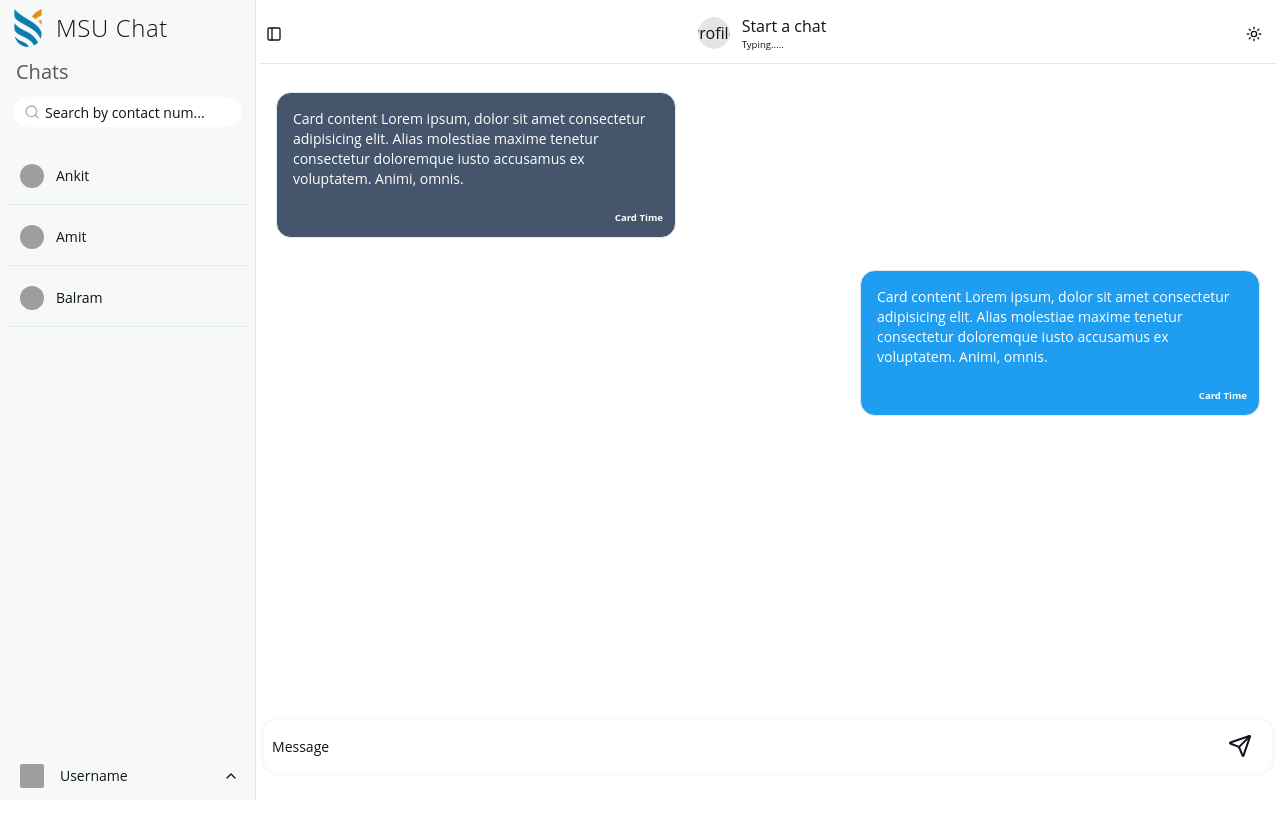
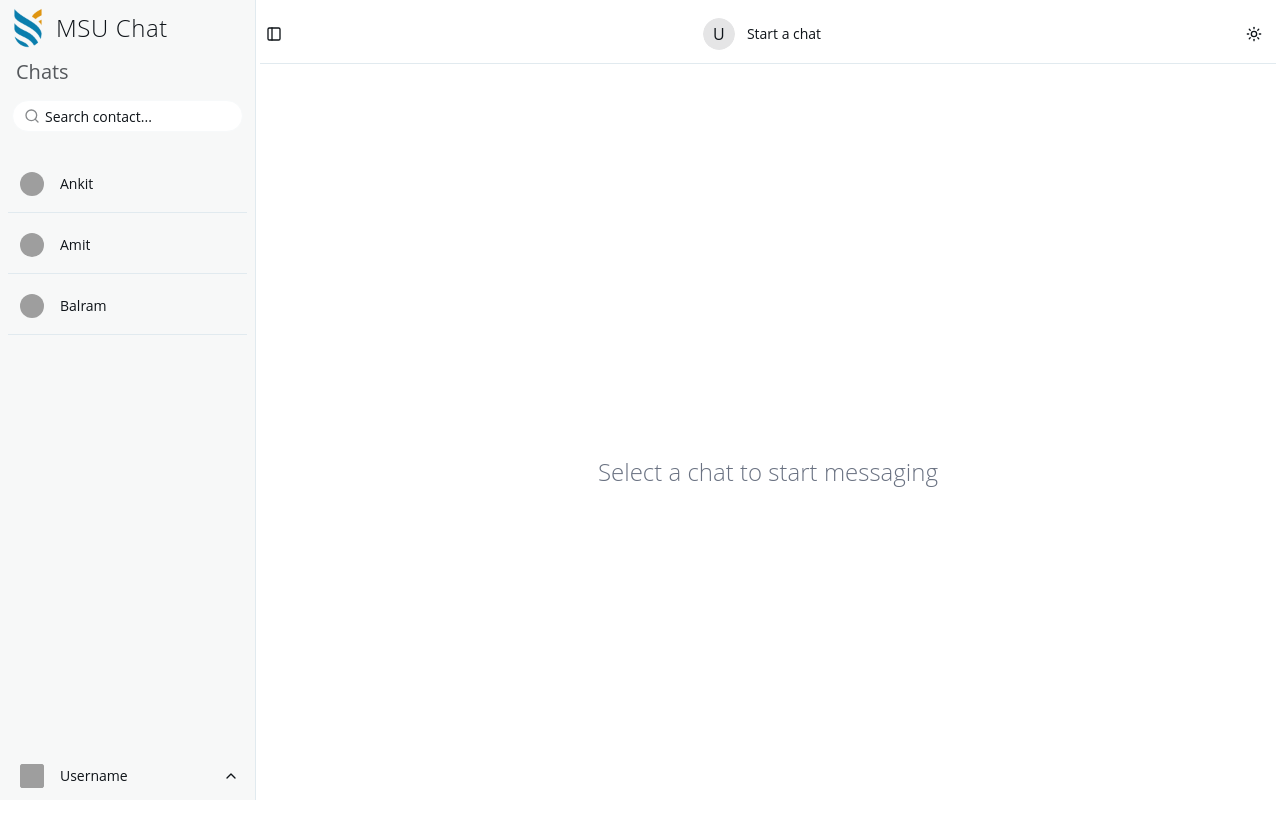
Before and after one commit to Amit4218/msu-chat-application, a React (Vite) app in the folder msu-chat-frontend/: page / in a window 1280 px wide. Shown: the top 838 px of the page. Before the commit the page ends 800 px from the top, so only its background shows below. Built offline with nearby package versions, Linux system fonts and the light colour scheme; grey boxes are pictures that could not be loaded.

Commit message:
some changes in chat interface

```diff
--- a/msu-chat-frontend/src/components/AppSidebar.jsx
+++ b/msu-chat-frontend/src/components/AppSidebar.jsx
@@ -1,5 +1,4 @@
 import { useState } from "react";
-
 import {
   SidebarProvider,
   Sidebar,
@@ -13,9 +12,9 @@ import {
   SidebarMenuItem,
   SidebarMenuButton,
   SidebarTrigger,
-  useSidebar,
   SidebarInput,
 } from "@/components/ui/sidebar";
+
 import { Button } from "@/components/ui/button";
 import { Avatar, AvatarFallback, AvatarImage } from "@/components/ui/avatar";
 import {
@@ -24,15 +23,18 @@ import {
   DropdownMenuContent,
   DropdownMenuItem,
 } from "@/components/ui/dropdown-menu";
+import { ChevronUp, Search } from "lucide-react";
 
-import { ChevronUp, Search } from "lucide-react";
 import ModeToggle from "./theme/ThemeToggle";
 import ChatPage from "./ChatPage";
 
-function App_sidebar({ setChatUser, setUserAvatar }) {
+const AppSidebar = () => {
+  const [chatUser, setChatUser] = useState("Start a chat");
+  const [userAvatar, setUserAvatar] = useState("");
   const [searchUser, setSearchUser] = useState("");
 
-  const items = [
+  // Sample chat list
+  const contacts = [
     {
       title: "Ankit",
       avatarUrl:
@@ -50,60 +52,68 @@ function App_sidebar({ setChatUser, setUserAvatar }) {
     },
   ];
 
-  const filteredUser = items.filter((item) =>
+  // Filter by search
+  const filteredContacts = contacts.filter((item) =>
     item.title.toLowerCase().includes(searchUser.toLowerCase())
   );
-  const chatWith = (user, avatar) => () => {
+
+  // When user clicks contact
+  const selectChatUser = (user, avatar) => {
     setChatUser(user);
     setUserAvatar(avatar);
   };
 
   return (
+    <SidebarProvider>
+      <div className="flex w-screen p-1">
+        {/* Sidebar Section */}
         <Sidebar>
           <SidebarHeader>
-        <div className="w-full flex gap-2 items-center">
+            <div className="flex items-center gap-2">
               <img
-            className=" w-10 h-10"
+                className="w-10 h-10"
                 src="./src/assets/image/msu.webp"
                 alt="MSU Logo"
               />
-          <h1 className="text-2xl font-light tracking-wide ">MSU Chat</h1>
+              <h1 className="text-2xl font-light tracking-wide">MSU Chat</h1>
             </div>
+
             <SidebarGroupLabel>
-          <h1 className="text-xl">Chats</h1>
+              <h2 className="text-xl font-medium">Chats</h2>
             </SidebarGroupLabel>
-        <SidebarGroupLabel className="relative w-full p-1">
+
+            <div className="relative w-full p-1">
               <SidebarInput
                 id="search"
-            placeholder="Search by contact num..."
+                placeholder="Search contact..."
                 className="pl-8"
                 onChange={(e) => setSearchUser(e.target.value)}
               />
-          <Search className="hover:cursor-pointer absolute top-1/2 left-4 size-4 -translate-y-1/2 opacity-50 select-none" />
-        </SidebarGroupLabel>
+              <Search className="absolute top-1/2 left-4 size-4 -translate-y-1/2 opacity-50" />
+            </div>
           </SidebarHeader>
 
           <SidebarContent className="no-scrollbar">
             <SidebarGroup>
               <SidebarGroupContent className="mt-4">
                 <SidebarMenu>
-              {filteredUser.map((item, index) => (
+                  {filteredContacts.map((item) => (
                     <SidebarMenuItem
                       key={item.title}
-                  className="mb-3 border-b pb-3"
-                  onClick={chatWith(item.title, item.avatarUrl)}
+                      className="mb-3 border-b pb-3 cursor-pointer"
+                      onClick={() => selectChatUser(item.title, item.avatarUrl)}
                     >
-                  <SidebarMenuButton asChild isActive={false}>
-                    <a href={item.url}>
+                      <SidebarMenuButton asChild>
+                        <div className="flex items-center gap-3">
                           <Avatar>
                             <AvatarImage
-                          className=" p-1 rounded-full"
-                          src={`${item.avatarUrl}`}
+                              className="p-1 rounded-full"
+                              src={item.avatarUrl}
                             />
-                        <AvatarFallback>Profile</AvatarFallback>
+                            <AvatarFallback>U</AvatarFallback>
                           </Avatar>
                           <span>{item.title}</span>
-                    </a>
+                        </div>
                       </SidebarMenuButton>
                     </SidebarMenuItem>
                   ))}
@@ -121,20 +131,19 @@ function App_sidebar({ setChatUser, setUserAvatar }) {
                       <div className="flex items-center gap-3">
                         <Avatar>
                           <AvatarImage
-                        className=" p-1"
+                            className="p-1"
                             src="https://cdn.creazilla.com/cliparts/7826/student-with-backpack-clipart-xl.png"
                           />
-                      <AvatarFallback>Profile</AvatarFallback>
+                          <AvatarFallback>Me</AvatarFallback>
                         </Avatar>
-                    <h1 className="text-sm font-medium">Username</h1>
+                        <span className="text-sm font-medium">Username</span>
                       </div>
                       <ChevronUp className="ml-auto" />
                     </SidebarMenuButton>
                   </DropdownMenuTrigger>
-              <DropdownMenuContent side="top" className="w-70 md:w-60">
-                <DropdownMenuItem>
-                  <span>Profile</span>
-                </DropdownMenuItem>
+
+                  <DropdownMenuContent side="top" className="w-60">
+                    <DropdownMenuItem>Profile</DropdownMenuItem>
                     <DropdownMenuItem>
                       <Button className="w-full">Sign out</Button>
                     </DropdownMenuItem>
@@ -144,48 +153,40 @@ function App_sidebar({ setChatUser, setUserAvatar }) {
             </SidebarMenu>
           </SidebarFooter>
         </Sidebar>
-  );
-}
 
-function Layout({ children }) {
-  const [chatUser, setChatUser] = useState("Start a chat");
-  const [userAvatar, setUserAvatar] = useState("");
+        {/* Chat Section */}
+        <main className="flex-1 relative">
+          <div className="flex items-center justify-between border-b mb-3 pr-1 h-15">
+            <SidebarTrigger />
 
-  // console.log("chatUser in layout:", chatUser);
-  // console.log("chatUser in layout:", userAvatar);
-
-  return (
-    <SidebarProvider>
-      <div className="flex w-screen p-1">
-        <App_sidebar setChatUser={setChatUser} setUserAvatar={setUserAvatar} />
-        <main className="flex-1 relative ">
-          <div className="flex w-full h-15 mb-3 items-center justify-between pr-1 border-b">
-            <SidebarTrigger />
             <div className="flex items-center gap-3">
               <Avatar>
-                <AvatarImage className=" p-1" src={`${userAvatar}`} />
-                <AvatarFallback>Profile</AvatarFallback>
+                <AvatarImage className="p-1" src={userAvatar} />
+                <AvatarFallback>U</AvatarFallback>
               </Avatar>
-              <div className="flex flex-col justify-center items-start">
-                <h1>{chatUser}</h1>
-                <p className="text-[.6rem]">Typing.....</p>
+              <div className="flex flex-col items-start">
+                <h1 className="text-sm font-medium">{chatUser}</h1>
+                {chatUser !== "Start a chat" && (
+                  <p className="text-[.6rem] text-gray-400">Typing...</p>
+                )}
               </div>
             </div>
+
             <ModeToggle />
           </div>
-          {children}
+          { chatUser === "Start a chat" ? (
+            <div className="flex items-center justify-center h-full">
+              <h2 className="text-2xl font-light text-gray-500">
+                Select a chat to start messaging
+              </h2>
+            </div>
+          ) : (
+            <ChatPage chatUser={chatUser} userAvatar={userAvatar} />
+          )}
         </main>
       </div>
     </SidebarProvider>
   );
-}
-
-function AppSidebar() {
-  return (
-    <Layout className="">
-      <ChatPage />
-    </Layout>
-  );
-}
+};
 
 export default AppSidebar;
--- a/msu-chat-frontend/src/components/ChatPage.jsx
+++ b/msu-chat-frontend/src/components/ChatPage.jsx
@@ -1,74 +1,78 @@
-import React from 'react'
-import { Input } from "@/components/ui/input";
-import { Send } from 'lucide-react';
-import {
-  Card,
-  CardContent,
-  CardTitle,
-  CardHeader
-} from "@/components/ui/card";
+import React, { useRef, useState } from "react";
+import { Send } from "lucide-react";
 
-export function InputDemo() {
+const ChatPage = (props) => {
+  const sentMessage = useRef(null);
+  const [messageData, setMessageData] = useState([]);
+
+  const sendMessage = () => {
+    if (sentMessage.current.value === "") return;
+    const msg = {
+      user: props.chatUser,
+      type: "sent",
+      sent: sentMessage.current.value,
+      dateAndTime: new Date().toLocaleString()
+    };
+    console.log(msg);
+    setMessageData([...messageData, msg]);
+    sentMessage.current.value = "";
+
+  };
+  const receiveMessage = (msg) => {
+    setMessageData([
+      ...messageData,msg
+    ]);
+  };
+
   return (
-    <>
+    <div>
+      <div className="w-full h-[80vh] overflow-auto no-scrollbar">
+        {messageData.map((message, index) =>
+          message.type !== "sent" ? (
+            <label htmlFor="received-message" key={index}>
+              <div className="p-4">
+                <div className="relative w-100 p-2 flex flex-col-reverse rounded-[15px] text-white bg-slate-600 ">
+                  <div className="absolute text-[.6rem] font-bold right-3 bottom-3">
+                    {message.dateAndTime}
+                  </div>
+                  <div className="p-2 text-sm">{message.received}</div>
+                </div>
+              </div>
+            </label>
+          ) : (
+            <label
+              htmlFor="sent-message"
+              className="flex justify-end"
+              key={index}
+            >
+              <div className="p-4">
+                <div className="relative shadow-xl w-100 p-3 flex flex-col-reverse rounded-[15px] bg-blue-500 text-white">
+                  <div className="absolute text-[.6rem] font-bold right-3 bottom-2">
+                    {message.dateAndTime}
+                  </div>
+                  <div className="p-2 text-sm">{message.sent}</div>
+                </div>
+              </div>
+            </label>
+          )
+        )}
+      </div>
         <div className="relative flex items-center">
-        {" "}
-        <Input
+          <input
             type="text"
             placeholder="Message"
-          className=" w-full h-15 p-2 font-medium z-50 border-4 "
+            className="w-full h-15 p-2 font-medium z-50 border-4"
+            ref={sentMessage}
           />
-        <button className="absolute right-8 w-4 hover:cursor-pointer z-50">
+          <button
+            className="absolute right-8 w-4 hover:cursor-pointer z-50"
+            onClick={sendMessage}
+          >
             <Send />
           </button>
         </div>
-    </>
+    </div>
   );
-}
+};
 
-
-const ChatPage = () => {
-  return (
-    <>
-      <div>
-        <div className="w-full h-[80vh] overflow-auto no-scrollbar">
-          <label htmlFor="received-message">
-            <div className="p-4">
-              <Card className="relative w-100 p-2 flex flex-col-reverse rounded-[15px] text-white bg-slate-600 ">
-                <CardHeader>
-                  <CardTitle className="absolute text-[.6rem] font-bold right-3 bottom-3">
-                    Card Time
-                  </CardTitle>
-                </CardHeader>
-                <CardContent className="p-2 text-sm">
-                  Card content Lorem ipsum, dolor sit amet consectetur
-                  adipisicing elit. Alias molestiae maxime tenetur consectetur
-                  doloremque iusto accusamus ex voluptatem. Animi, omnis.
-                </CardContent>
-              </Card>
-            </div>
-          </label>
-          <label htmlFor="sent-message" className="flex justify-end">
-            <div className="p-4">
-              <Card className="relative shadow-xl w-100 p-2 flex flex-col-reverse rounded-[15px]">
-                <CardHeader>
-                  <CardTitle className="absolute text-[.6rem] font-bold right-3 bottom-3">
-                    Card Time
-                  </CardTitle>
-                </CardHeader>
-                <CardContent className="p-2 text-sm">
-                  Card content Lorem ipsum, dolor sit amet consectetur
-                  adipisicing elit. Alias molestiae maxime tenetur consectetur
-                  doloremque iusto accusamus ex voluptatem. Animi, omnis.
-                </CardContent>
-              </Card>
-            </div>
-          </label>
-        </div>
-        <InputDemo />
-      </div>
-    </>
-  );
-}
-
-export default ChatPage
+export default ChatPage;
```
Lines whose indentation alone changed are shown as unchanged.
